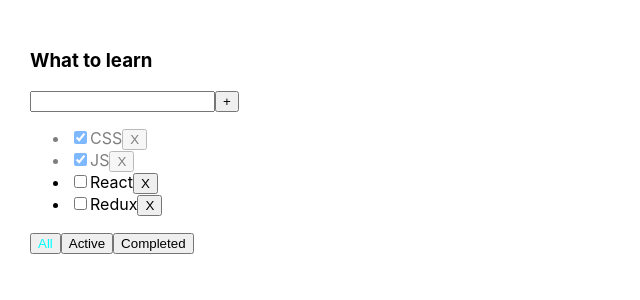
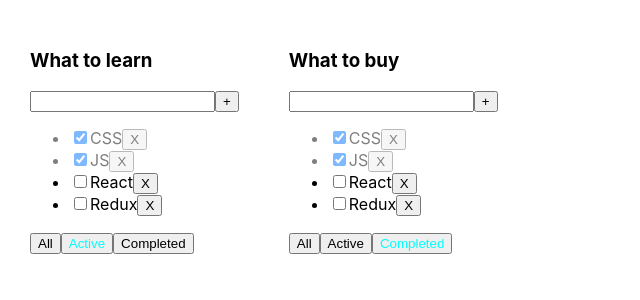
Before and after one commit to msaserj/it-incubator-todolist-temp, a React (Create React App) app: page / in a window 1280 px wide. Shown: the top 300 px of the page, without its empty margins (0-640 px from the left). Built offline with nearby package versions, Linux system fonts and the light colour scheme.

Commit message:
Todolist for students 05 map todolists

```diff
--- a/src/App.tsx
+++ b/src/App.tsx
@@ -5,8 +5,18 @@
 
 
 export type FilterValuesType = "all" | "completed" | "active"
+export type TodolistType = {
+    id: string
+    title: string
+    filter: FilterValuesType
+}
 
 function App() {
+
+    let todolists: Array<TodolistType> = [
+        {id: v1(), title: "What to learn", filter: "active"},
+        {id: v1(), title: "What to buy", filter: "completed"}
+    ]
 
     let [tasks, setTasks] = useState<Array<TaskType>>([
         {id: v1(), title: "CSS", isDone: true},
@@ -49,14 +59,23 @@
 
     return (
         <div className="App">
-            <TodoList title="What to learn"
+
+            {
+                todolists.map((tl)=> {
+                    return(
+
+
+                        <TodoList title={tl.title}
                                   tasks={tasksForTodoList}
                                   removeTask={removeTask}
                                   changeFilter={changeFilter}
                                   addTask={addTask}
                                   changeTaskStatus={changeStatus}
-                      filter={filter}
+                                  filter={tl.filter}
                         />
+                    )
+                })
+            }
         </div>
     );
 }
```
Lines whose indentation alone changed are shown as unchanged.
